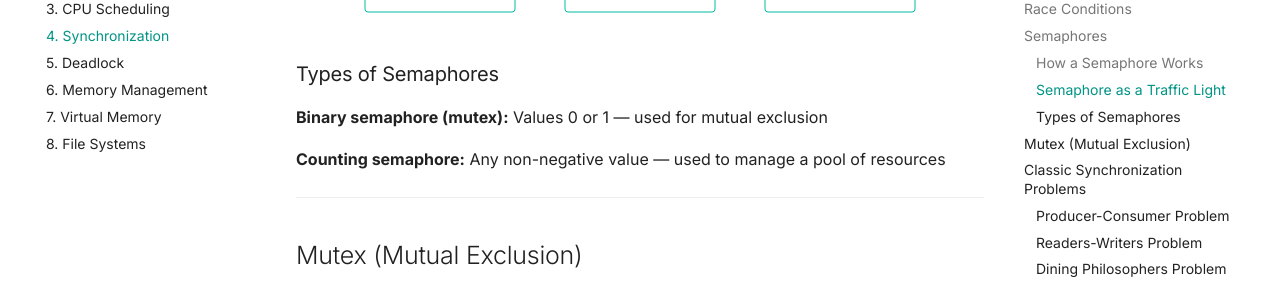
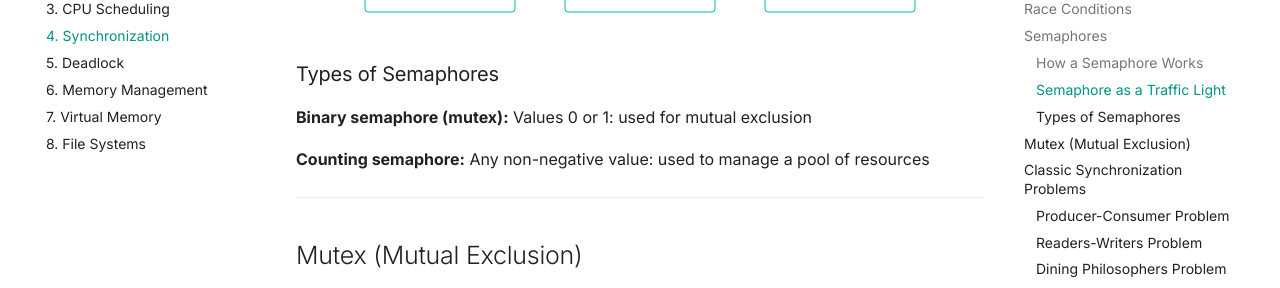
Before and after one commit to sabrinahaniff/CIS3110-Notes, an MkDocs documentation site: the page built from docs/04-synchronization.md, in a window 1280 px wide and 900 px high, scrolled down 2319 px. Shown: the part 153-441 px from the top of the window. Built offline with MkDocs 1.6.1 and Material for MkDocs 9.7.7, drawn with Linux system fonts in a browser that asks for light colours; some of the changed text lies outside the part shown.

Commit message:
update sync file

````diff
--- a/docs/04-synchronization.md
+++ b/docs/04-synchronization.md
@@ -89,9 +89,9 @@ sequenceDiagram
 
 ### Types of Semaphores
 
-**Binary semaphore (mutex):** Values 0 or 1 — used for mutual exclusion
+**Binary semaphore (mutex):** Values 0 or 1: used for mutual exclusion
 
-**Counting semaphore:** Any non-negative value — used to manage a pool of resources
+**Counting semaphore:** Any non-negative value: used to manage a pool of resources
 
 ---
 
@@ -222,7 +222,7 @@ flowchart LR
     style LP fill:#f57c00,color:#fff
 ```
 
-**Deadlock**: A set of processes are waiting for each other in a cycle — none can proceed
+**Deadlock**: A set of processes are waiting for each other in a cycle - none can proceed
 
 **Starvation**: A process waits indefinitely because other processes keep getting priority
 
````
